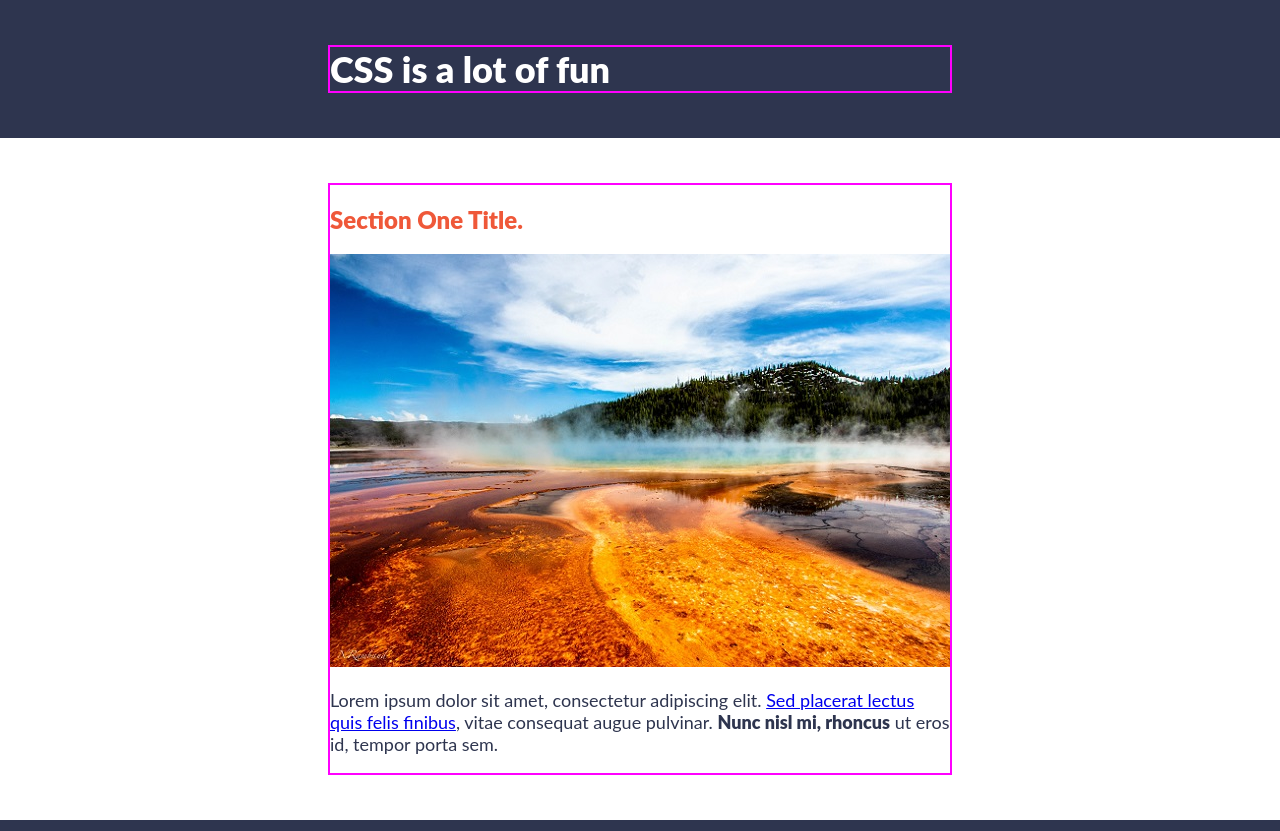
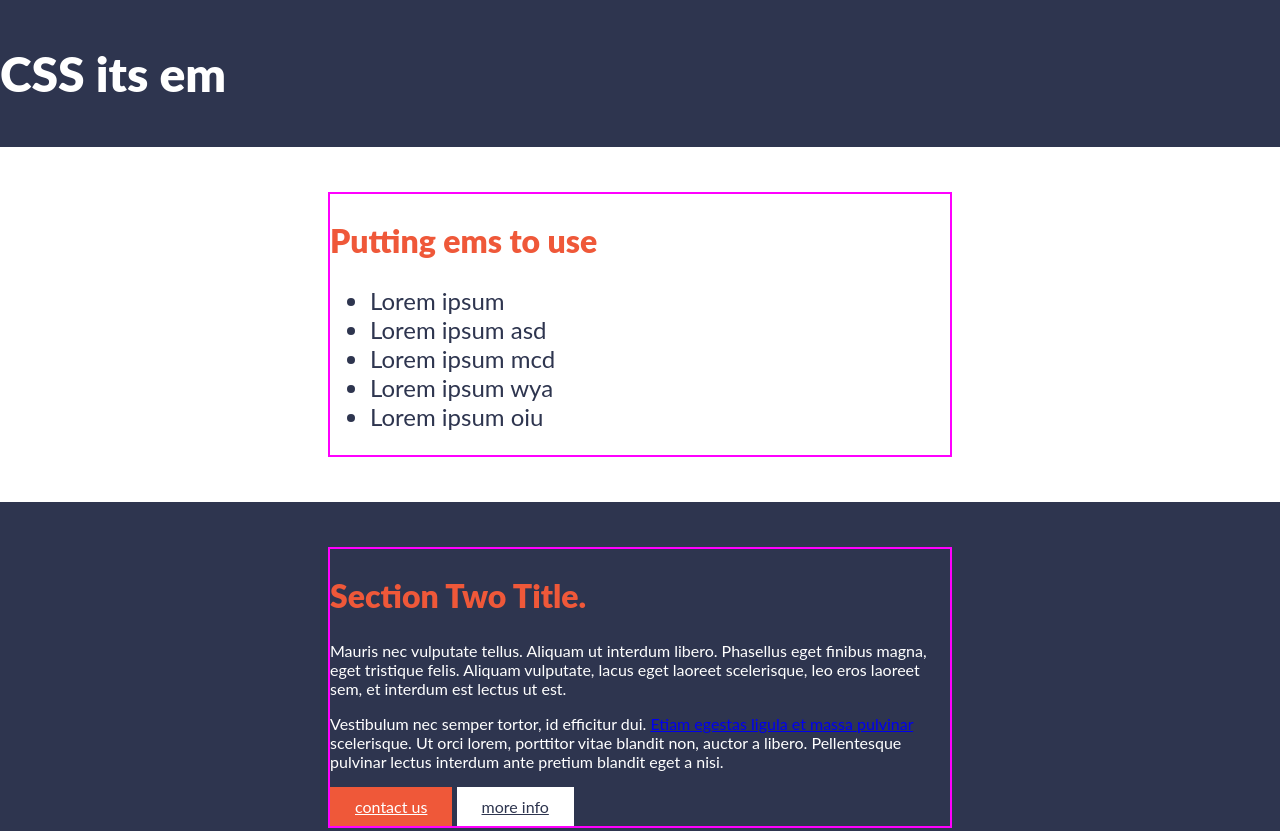
Before and after one commit to CoreChallenge/100DaysChallange, a plain HTML site: page index.html in a window 1280 px wide. Shown: the top 831 px of the page. Drawn offline with Linux system fonts and the light colour scheme.

Commit message:
Working with CSS Units em - rem

```diff
--- a/css/styles.css
+++ b/css/styles.css
@@ -1,12 +1,21 @@
+
 body{
     margin: 0;
-    font-size: 18px;
+    font-size: 1rem;
     font-family: 'Lato', sans-serif;
     color: #2e354f;
 }
 
 img{
     width: 100%;
+}
+
+.section-one{
+    font-size: 2rem;
+}
+
+ul{
+    font-size: 1.5rem;
 }
 
 h1,
@@ -18,12 +27,12 @@ strong{
 /* Typography */
 
 h1 {
-    font-size: 36px;
+    font-size: 3rem;
     margin: 0;
 }
 
 h2 {
-    font-size: 24px;
+    font-size: 2rem;
     color: #ef5839;
 }
 
--- a/index.html
+++ b/index.html
@@ -8,17 +8,21 @@
 
     <body>
         <header>
-            <div class="container">
-                <h1>CSS is a lot of fun</h1>
+            <div class=" ">
+                <h1>CSS its em</h1>
             </div>
         </header>
 
         <section class="section-one">
             <div class="container">
-                <h2>Section One Title.</h2>
-                <img src="images/nicolasintravel-oN3U95O4cag-unsplash.jpg" alt="Nicolasintravel from unsplash">
-                <p>Lorem ipsum dolor sit amet, consectetur adipiscing elit. <a href="#">Sed placerat lectus quis felis finibus</a>, vitae consequat augue pulvinar.
-                    <strong>Nunc nisl mi, rhoncus</strong> ut eros id, tempor porta sem.</p>
+                <h2>Putting ems to use</h2>
+            <ul>
+                <li>Lorem ipsum</li>
+                <li>Lorem ipsum asd</li>
+                <li>Lorem ipsum mcd</li>
+                <li>Lorem ipsum wya</li>
+                <li>Lorem ipsum oiu</li>
+            </ul>
             </div>
         </section>
 
```
